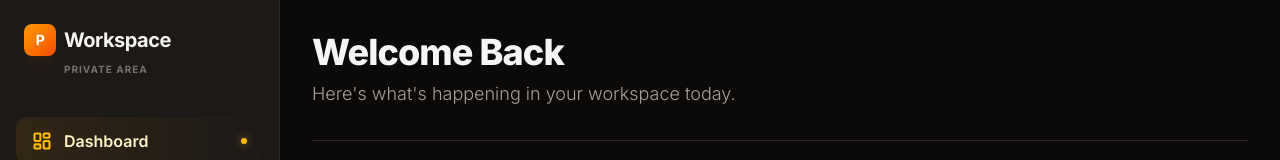
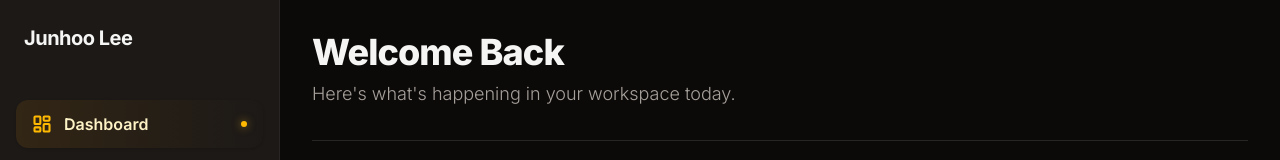
Before and after one commit to JunHoo-Lee/my-homepage, a Next.js app: page /private in a window 1280 px wide. Shown: the top 160 px of the page. Built offline with nearby package versions, Linux system fonts and the light colour scheme; no server answers; the database is empty.

Commit message:
Refactor private sidebar header

```diff
--- a/app/private/Sidebar.tsx
+++ b/app/private/Sidebar.tsx
@@ -50,12 +50,10 @@ export default function PrivateSidebar({ isOpen, onClose }: PrivateSidebarProps)
                 `}
             >
                 <div className="p-6 flex items-center justify-between">
-                    <div>
-                        <h1 className="text-xl font-bold tracking-tight text-stone-100 flex items-center gap-2">
-                            <span className="w-8 h-8 rounded-lg bg-gradient-to-br from-amber-500 to-orange-600 flex items-center justify-center text-white text-sm font-bold shadow-lg shadow-amber-900/20">P</span>
-                            Workspace
+                    <div className="mb-2">
+                        <h1 className="text-xl font-bold tracking-tight text-stone-100">
+                            Junhoo Lee
                         </h1>
-                        <p className="text-[10px] text-stone-500 mt-1.5 font-bold tracking-widest uppercase ml-10">Private Area</p>
                     </div>
                     {/* Close button for mobile */}
                     <button
```
